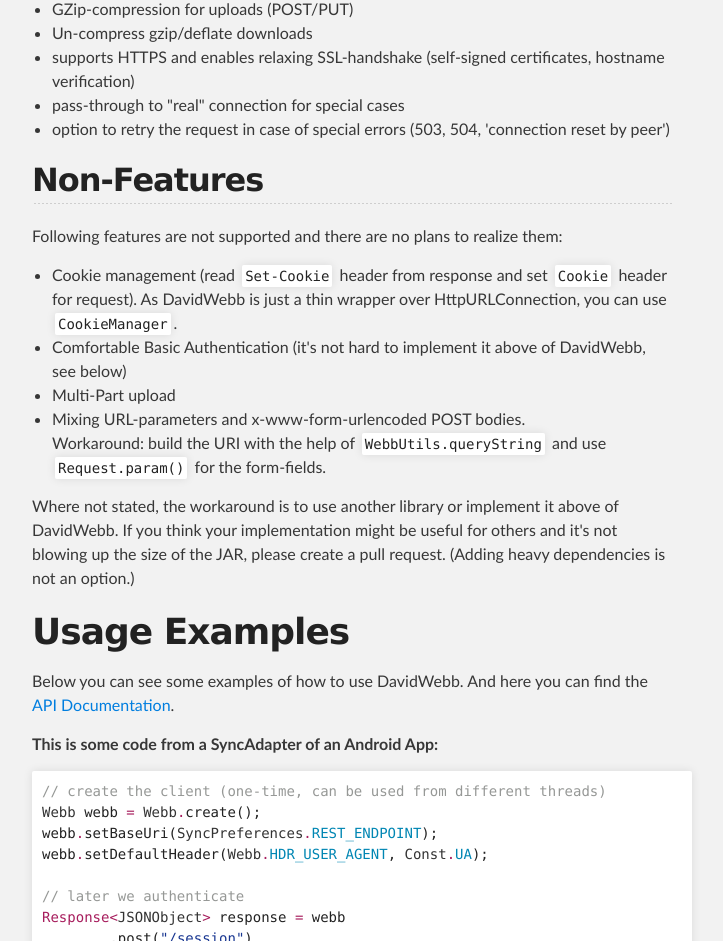
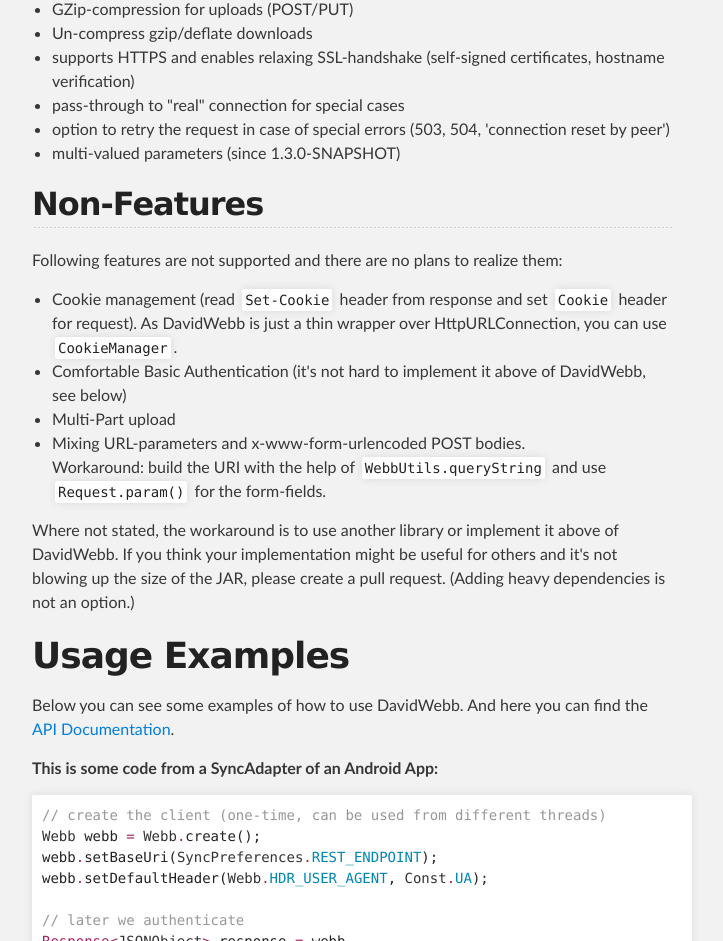
Before and after one commit to hgoebl/DavidWebb, a plain HTML site: page index.html in a window 1280 px wide. Shown: the part 1155-2096 px from the top of the page, without its empty margins (288-1011 px from the left). Drawn offline with Linux system fonts and the light colour scheme.

```diff
--- a/index.html
+++ b/index.html
@@ -76,6 +76,7 @@ lightweight (~18 KB jar) and super-easy to use.</p>
 <li>supports HTTPS and enables relaxing SSL-handshake (self-signed certificates, hostname verification)</li>
 <li>pass-through to "real" connection for special cases</li>
 <li>option to retry the request in case of special errors (503, 504, 'connection reset by peer')</li>
+<li>multi-valued parameters (since 1.3.0-SNAPSHOT)</li>
 </ul>
 
 <h2>
```
Also changed, not shown: params.json (+1 -1 lines).
